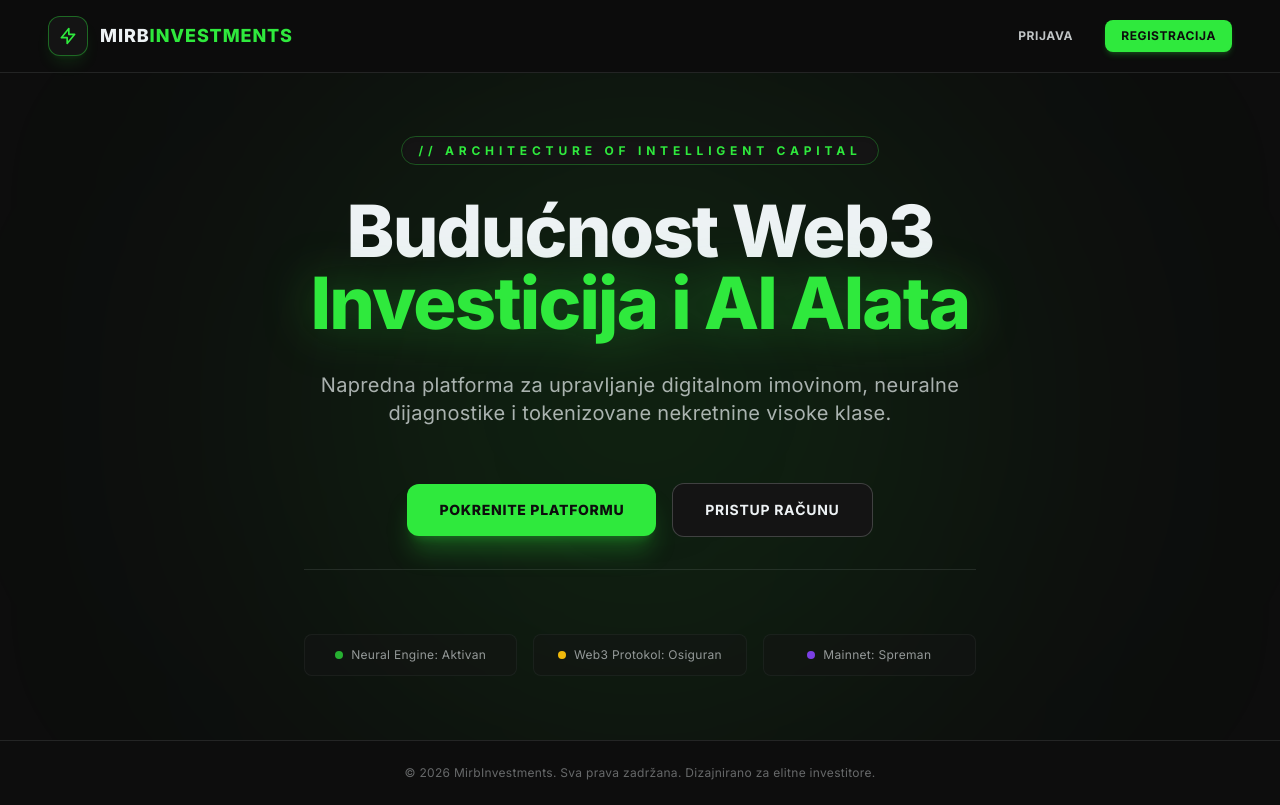
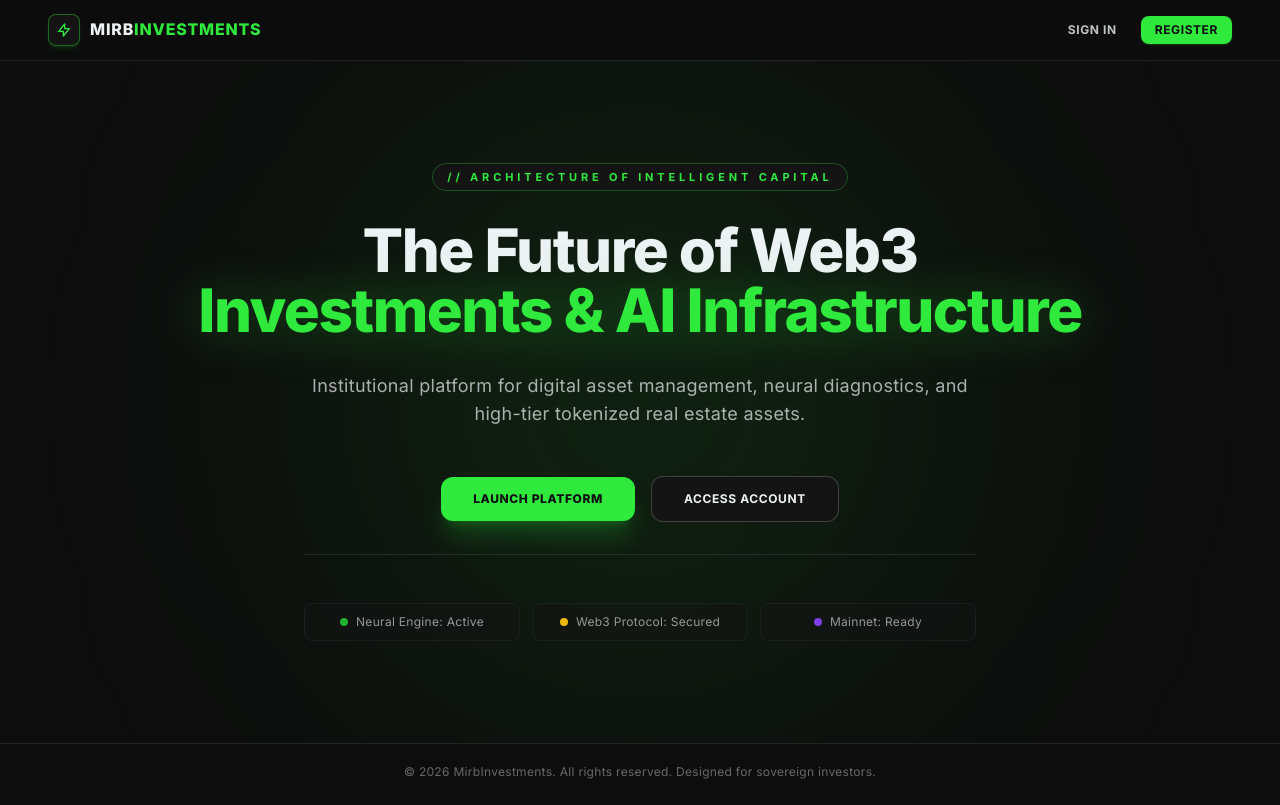
Before and after one commit to Mirb88/MirbInvestments-Web3, a Next.js app: page / in a window 1280 px wide. Built offline with nearby package versions, Linux system fonts and the light colour scheme; no server answers.

Commit message:
style: usklađivanje dugmadi u zaglavlju i potpuni prevod na engleski za naslovnu, login i register

```diff
--- a/src/app/page.tsx
+++ b/src/app/page.tsx
@@ -14,100 +14,99 @@ function HomeContent() {
     return (
       <div suppressHydrationWarning={true} className="min-h-screen bg-[#0D0D0D] text-[#2FE93D] flex flex-col items-center justify-center font-mono space-y-4">
         <div className="text-3xl animate-bounce">⚡</div>
-        <div className="text-sm tracking-widest uppercase">Inicijalizacija MirbInvestments Ekosistema...</div>
+        <div className="text-xs tracking-widest uppercase">Initializing MirbInvestments Core...</div>
       </div>
     );
   }
 
   return (
     <div className="min-h-screen bg-[#0D0D0D] text-[#EDF2F4] flex flex-col justify-between selection:bg-[#2FE93D] selection:text-[#0D0D0D]">
-      {/* Gornja navigacija / Zaglavlje */}
-      <header className="w-full border-b border-[#EDF2F4]/10 py-4 px-6 md:px-12 flex items-center justify-between backdrop-blur-md bg-[#0D0D0D]/80 sticky top-0 z-50">
-        <div className="flex items-center gap-3">
-          <div className="w-10 h-10 rounded-xl bg-[#141414] border border-[#2FE93D]/40 flex items-center justify-center shadow-lg shadow-[#2FE93D]/10">
-            <svg className="w-5 h-5 text-[#2FE93D]" fill="none" stroke="currentColor" viewBox="0 0 24 24">
+      {/* Top Institutional Header */}
+      <header className="w-full border-b border-[#EDF2F4]/10 py-3.5 px-4 md:px-12 flex items-center justify-between backdrop-blur-md bg-[#0D0D0D]/90 sticky top-0 z-50">
+        <div className="flex items-center gap-2.5">
+          <div className="w-8 h-8 rounded-lg bg-[#141414] border border-[#2FE93D]/40 flex items-center justify-center shadow-md shadow-[#2FE93D]/10">
+            <svg className="w-4 h-4 text-[#2FE93D]" fill="none" stroke="currentColor" viewBox="0 0 24 24">
               <path strokeLinecap="round" strokeLinejoin="round" strokeWidth="2" d="M13 10V3L4 14h7v7l9-11h-7z" />
             </svg>
           </div>
-          <span className="font-extrabold text-lg tracking-wider text-[#EDF2F4]">
+          <span className="font-black text-base tracking-wider text-[#EDF2F4]">
             MIRB<span className="text-[#2FE93D]">INVESTMENTS</span>
           </span>
         </div>
 
-        <div className="flex items-center gap-4">
+        <div className="flex items-center gap-2 md:gap-3">
           <Link
             href="/login"
-            className="text-xs font-semibold uppercase tracking-wider px-4 py-2 rounded-lg text-[#EDF2F4]/80 hover:text-[#2FE93D] transition-colors"
+            className="text-xs font-bold uppercase tracking-wider px-3 py-1.5 rounded-lg text-[#EDF2F4]/80 hover:text-[#2FE93D] transition-colors"
           >
-            Prijava
+            Sign In
           </Link>
           <Link
             href="/register"
-            className="text-xs font-semibold uppercase tracking-wider px-4 py-2 rounded-lg bg-[#2FE93D] text-[#0D0D0D] hover:bg-[#25b830] transition-all shadow-md shadow-[#2FE93D]/20"
+            className="text-xs font-bold uppercase tracking-wider px-3.5 py-1.5 rounded-lg bg-[#2FE93D] text-[#0D0D0D] hover:bg-[#25b830] transition-all shadow-sm shadow-[#2FE93D]/20"
           >
-            Registracija
+            Register
           </Link>
         </div>
       </header>
 
-      {/* Glavni sadržaj */}
+      {/* Hero Section */}
       <main className="flex-1 flex flex-col items-center justify-center px-4 relative overflow-hidden py-16">
-        {/* Pozadinski svetlosni efekti */}
-        <div className="absolute top-1/2 left-1/2 -translate-x-1/2 -translate-y-1/2 w-[500px] md:w-[700px] h-[500px] md:h-[700px] bg-[#2FE93D]/10 rounded-full blur-[150px] pointer-events-none" />
+        <div className="absolute top-1/2 left-1/2 -translate-x-1/2 -translate-y-1/2 w-[400px] md:w-[600px] h-[400px] md:h-[600px] bg-[#2FE93D]/10 rounded-full blur-[140px] pointer-events-none" />
 
         <div className="max-w-4xl w-full text-center z-10 space-y-8">
           <div className="inline-block">
-            <span className="text-xs uppercase tracking-[0.4em] text-[#2FE93D] font-bold px-4 py-1.5 rounded-full bg-[#141414] border border-[#2FE93D]/30 shadow-inner">
+            <span className="text-[11px] uppercase tracking-[0.35em] text-[#2FE93D] font-bold px-3.5 py-1.5 rounded-full bg-[#141414] border border-[#2FE93D]/30 shadow-inner">
               // Architecture of Intelligent Capital
             </span>
           </div>
 
-          <h1 className="text-4xl md:text-7xl font-black tracking-tight text-[#EDF2F4] leading-tight">
-            Budućnost Web3 <br />
-            <span className="text-[#2FE93D] drop-shadow-[0_0_25px_rgba(47,233,61,0.3)]">Investicija i AI Alata</span>
+          <h1 className="text-3xl md:text-6xl font-black tracking-tight text-[#EDF2F4] leading-tight">
+            The Future of Web3 <br />
+            <span className="text-[#2FE93D] drop-shadow-[0_0_25px_rgba(47,233,61,0.3)]">Investments & AI Infrastructure</span>
           </h1>
 
-          <p className="text-base md:text-xl text-[#EDF2F4]/70 max-w-2xl mx-auto font-light leading-relaxed">
-            Napredna platforma za upravljanje digitalnom imovinom, neuralne dijagnostike i tokenizovane nekretnine visoke klase.
+          <p className="text-sm md:text-lg text-[#EDF2F4]/70 max-w-2xl mx-auto font-light leading-relaxed">
+            Institutional platform for digital asset management, neural diagnostics, and high-tier tokenized real estate assets.
           </p>
 
-          <div className="flex flex-col sm:flex-row items-center justify-center gap-4 pt-6">
+          <div className="flex flex-col sm:flex-row items-center justify-center gap-4 pt-4">
             <Link
               href="/register"
-              className="w-full sm:w-auto px-8 py-4 rounded-xl bg-[#2FE93D] text-[#0D0D0D] font-extrabold text-sm tracking-wider uppercase transition-all duration-300 hover:bg-[#25b830] hover:scale-105 shadow-xl shadow-[#2FE93D]/25 text-center"
+              className="w-full sm:w-auto px-8 py-3.5 rounded-xl bg-[#2FE93D] text-[#0D0D0D] font-extrabold text-xs tracking-wider uppercase transition-all duration-300 hover:bg-[#25b830] hover:scale-105 shadow-xl shadow-[#2FE93D]/20 text-center"
             >
-              Pokrenite Platformu
+              Launch Platform
             </Link>
 
             <Link
               href="/login"
-              className="w-full sm:w-auto px-8 py-4 rounded-xl bg-[#141414] border border-[#EDF2F4]/20 text-[#EDF2F4] font-bold text-sm tracking-wider uppercase transition-all duration-300 hover:border-[#2FE93D] hover:text-[#2FE93D] text-center"
+              className="w-full sm:w-auto px-8 py-3.5 rounded-xl bg-[#141414] border border-[#EDF2F4]/20 text-[#EDF2F4] font-bold text-xs tracking-wider uppercase transition-all duration-300 hover:border-[#2FE93D] hover:text-[#2FE93D] text-center"
             >
-              Pristup Računu
+              Access Account
             </Link>
           </div>
 
-          {/* Statusni panel */}
-          <div className="pt-16 grid grid-cols-1 sm:grid-cols-3 gap-4 max-w-2xl mx-auto text-xs text-[#EDF2F4]/60 border-t border-[#EDF2F4]/10 mt-12">
-            <div className="flex items-center justify-center gap-2 bg-[#141414]/50 p-3 rounded-lg border border-[#EDF2F4]/5">
+          {/* Status Indicators */}
+          <div className="pt-12 grid grid-cols-1 sm:grid-cols-3 gap-3 max-w-2xl mx-auto text-xs text-[#EDF2F4]/60 border-t border-[#EDF2F4]/10 mt-10">
+            <div className="flex items-center justify-center gap-2 bg-[#141414]/50 p-2.5 rounded-lg border border-[#EDF2F4]/5">
               <span className="w-2 h-2 rounded-full bg-[#2FE93D] animate-pulse" />
-              <span>Neural Engine: Aktivan</span>
+              <span>Neural Engine: Active</span>
             </div>
-            <div className="flex items-center justify-center gap-2 bg-[#141414]/50 p-3 rounded-lg border border-[#EDF2F4]/5">
+            <div className="flex items-center justify-center gap-2 bg-[#141414]/50 p-2.5 rounded-lg border border-[#EDF2F4]/5">
               <span className="w-2 h-2 rounded-full bg-[#F0B90B]" />
-              <span>Web3 Protokol: Osiguran</span>
+              <span>Web3 Protocol: Secured</span>
             </div>
-            <div className="flex items-center justify-center gap-2 bg-[#141414]/50 p-3 rounded-lg border border-[#EDF2F4]/5">
+            <div className="flex items-center justify-center gap-2 bg-[#141414]/50 p-2.5 rounded-lg border border-[#EDF2F4]/5">
               <span className="w-2 h-2 rounded-full bg-[#7B3FE4]" />
-              <span>Mainnet: Spreman</span>
+              <span>Mainnet: Ready</span>
             </div>
           </div>
         </div>
       </main>
 
-      {/* Podnožje */}
-      <footer className="w-full border-t border-[#EDF2F4]/10 py-6 px-6 text-center text-xs text-[#EDF2F4]/40 bg-[#0D0D0D]">
-        <p>&copy; 2026 MirbInvestments. Sva prava zadržana. Dizajnirano za elitne investitore.</p>
+      {/* Footer */}
+      <footer className="w-full border-t border-[#EDF2F4]/10 py-5 px-6 text-center text-xs text-[#EDF2F4]/40 bg-[#0D0D0D]">
+        <p>&copy; 2026 MirbInvestments. All rights reserved. Designed for sovereign investors.</p>
       </footer>
     </div>
   );
@@ -115,7 +114,7 @@ function HomeContent() {
 
 export default function Page() {
   return (
-    <Suspense fallback={<div className="min-h-screen bg-[#0D0D0D] text-[#2FE93D] flex items-center justify-center font-mono">Učitavanje sistema...</div>}>
+    <Suspense fallback={<div className="min-h-screen bg-[#0D0D0D] text-[#2FE93D] flex items-center justify-center font-mono">Loading System...</div>}>
       <HomeContent />
     </Suspense>
   );
--- a/src/app/register/page.tsx
+++ b/src/app/register/page.tsx
@@ -9,6 +9,7 @@ import { ShieldCheck, Mail, Lock, UserPlus, ArrowRight, MoveLeft } from 'lucide-
 
 export default function RegisterPage() {
   const router = useRouter();
+  const [fullName, setFullName] = useState('');
   const [email, setEmail] = useState('');
   const [password, setPassword] = useState('');
   const [confirmPassword, setConfirmPassword] = useState('');
@@ -19,14 +20,14 @@ export default function RegisterPage() {
   const handleRegister = (e: React.FormEvent) => {
     e.preventDefault();
     if (password !== confirmPassword) {
-      setError('Lozinke se ne podudaraju.');
+      setError('Passwords do not match.');
       return;
     }
     setError('');
     setIsLoading(true);
     setTimeout(() => {
       setIsLoading(false);
-      setSuccessMsg('Profil uspješno kreiran! Preusmjeravanje...');
+      setSuccessMsg('Profile Created Successfully! Redirecting...');
       setTimeout(() => router.push('/'), 1000);
     }, 800);
   };
@@ -48,24 +49,36 @@ export default function RegisterPage() {
             <UserPlus className="h-6 w-6" />
           </div>
           <h1 className="text-2xl font-black tracking-tight text-white">Request Access</h1>
-          <p className="text-gray-400 text-xs">Kreirajte nalog za pristup Web3 mreži</p>
+          <p className="text-gray-400 text-xs">Create your account to join the elite Web3 capital network</p>
         </div>
 
         {error && (
-          <div className="p-3 bg-red-950/50 border border-red-900 text-red-400 text-sm rounded-xl text-center">
+          <div className="p-3 bg-red-950/50 border border-red-900 text-red-400 text-xs rounded-xl text-center">
             {error}
           </div>
         )}
 
         {successMsg && (
-          <div className="p-3 bg-[#2FE93D]/20 border border-[#2FE93D] text-[#2FE93D] text-sm rounded-xl text-center font-bold">
+          <div className="p-3 bg-[#2FE93D]/20 border border-[#2FE93D] text-[#2FE93D] text-xs rounded-xl text-center font-bold">
             {successMsg}
           </div>
         )}
 
         <form onSubmit={handleRegister} className="space-y-4">
           <div>
-            <label className="block text-xs font-semibold uppercase tracking-wider text-gray-300 mb-2">Email Adresa</label>
+            <label className="block text-xs font-semibold uppercase tracking-wider text-gray-300 mb-2">Full Name</label>
+            <input
+              type="text"
+              required
+              value={fullName}
+              onChange={(e) => setFullName(e.target.value)}
+              placeholder="Sovereign Investor"
+              className="w-full bg-black border border-gray-800 rounded-xl px-4 py-3 text-sm text-white focus:outline-none focus:border-[#2FE93D] transition-colors"
+            />
+          </div>
+
+          <div>
+            <label className="block text-xs font-semibold uppercase tracking-wider text-gray-300 mb-2">Email Address</label>
             <div className="relative">
               <Mail className="absolute left-3 top-3.5 h-4 w-4 text-gray-500" />
               <input
@@ -80,7 +93,7 @@ export default function RegisterPage() {
           </div>
 
           <div>
-            <label className="block text-xs font-semibold uppercase tracking-wider text-gray-300 mb-2">Lozinka</label>
+            <label className="block text-xs font-semibold uppercase tracking-wider text-gray-300 mb-2">Password</label>
             <div className="relative">
               <Lock className="absolute left-3 top-3.5 h-4 w-4 text-gray-500" />
               <input
@@ -95,7 +108,7 @@ export default function RegisterPage() {
           </div>
 
           <div>
-            <label className="block text-xs font-semibold uppercase tracking-wider text-gray-300 mb-2">Potvrdite Lozinku</label>
+            <label className="block text-xs font-semibold uppercase tracking-wider text-gray-300 mb-2">Confirm Password</label>
             <div className="relative">
               <Lock className="absolute left-3 top-3.5 h-4 w-4 text-gray-500" />
               <input
@@ -114,20 +127,20 @@ export default function RegisterPage() {
             disabled={isLoading}
             className="w-full bg-[#2FE93D] font-bold text-[#0D0D0D] hover:bg-[#28d336] transition-all h-12 rounded-xl flex items-center justify-center gap-2 mt-4 cursor-pointer"
           >
-            {isLoading ? 'Kreiranje profila...' : <>Complete Registration <ArrowRight className="h-4 w-4" /></>}
+            {isLoading ? 'Creating Profile...' : <>Complete Registration <ArrowRight className="h-4 w-4" /></>}
           </button>
         </form>
 
         <div className="text-center pt-4 border-t border-gray-800/60 text-xs text-gray-400 space-y-3">
           <div>
-            Već imate nalog?{' '}
+            Already have an active profile?{' '}
             <Link href="/login" className="text-[#2FE93D] font-semibold hover:underline">
-              Prijavite se &rarr;
+              Sign In &rarr;
             </Link>
           </div>
           <div>
             <Link href="/" className="inline-flex items-center gap-1.5 text-gray-400 hover:text-white">
-              <MoveLeft className="h-3.5 w-3.5" /> Povratak na početnu
+              <MoveLeft className="h-3.5 w-3.5" /> Return to Home
             </Link>
           </div>
         </div>
```
Also changed, not shown: src/app/login/page.tsx (+9 -9 lines).
